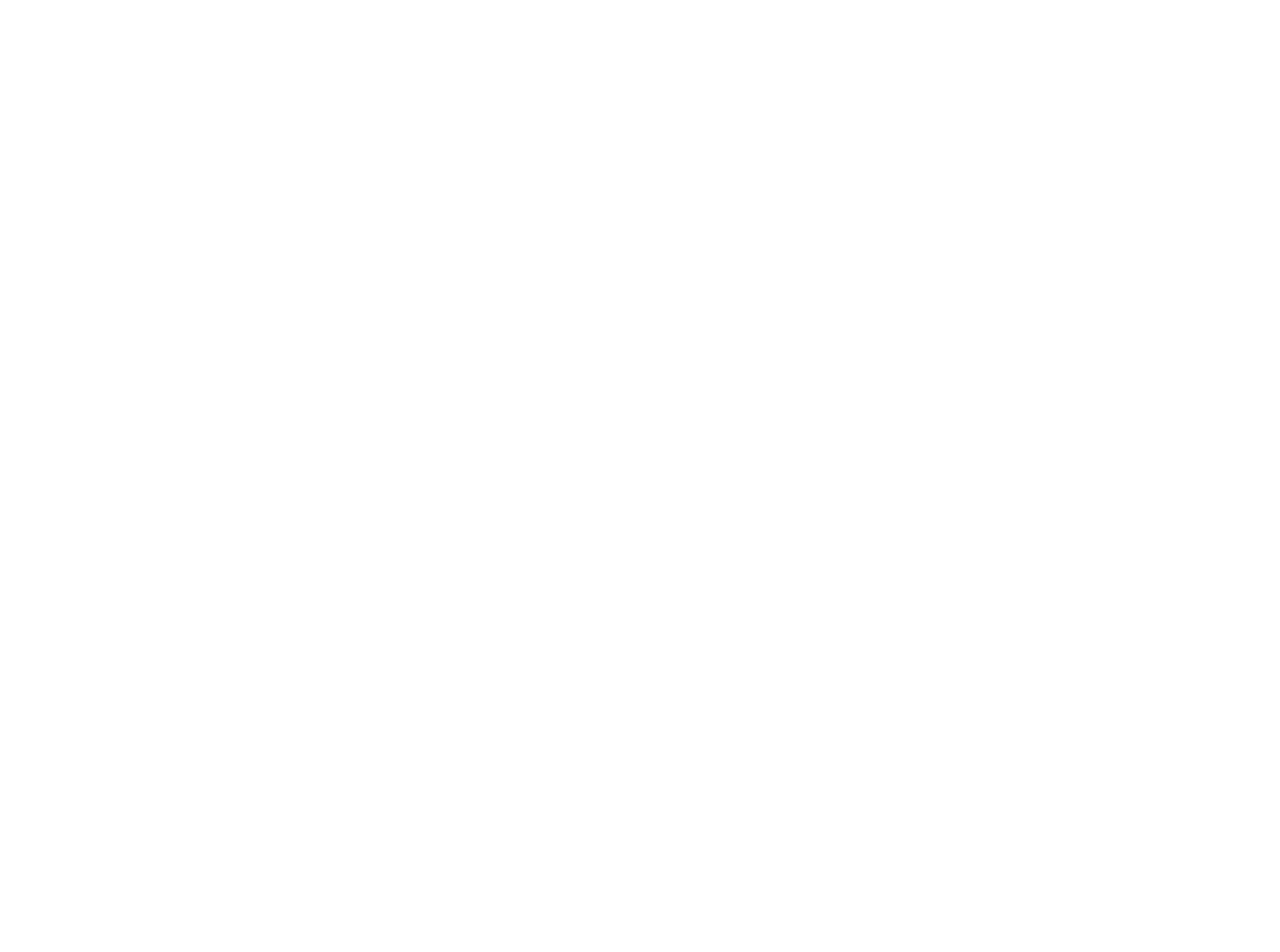
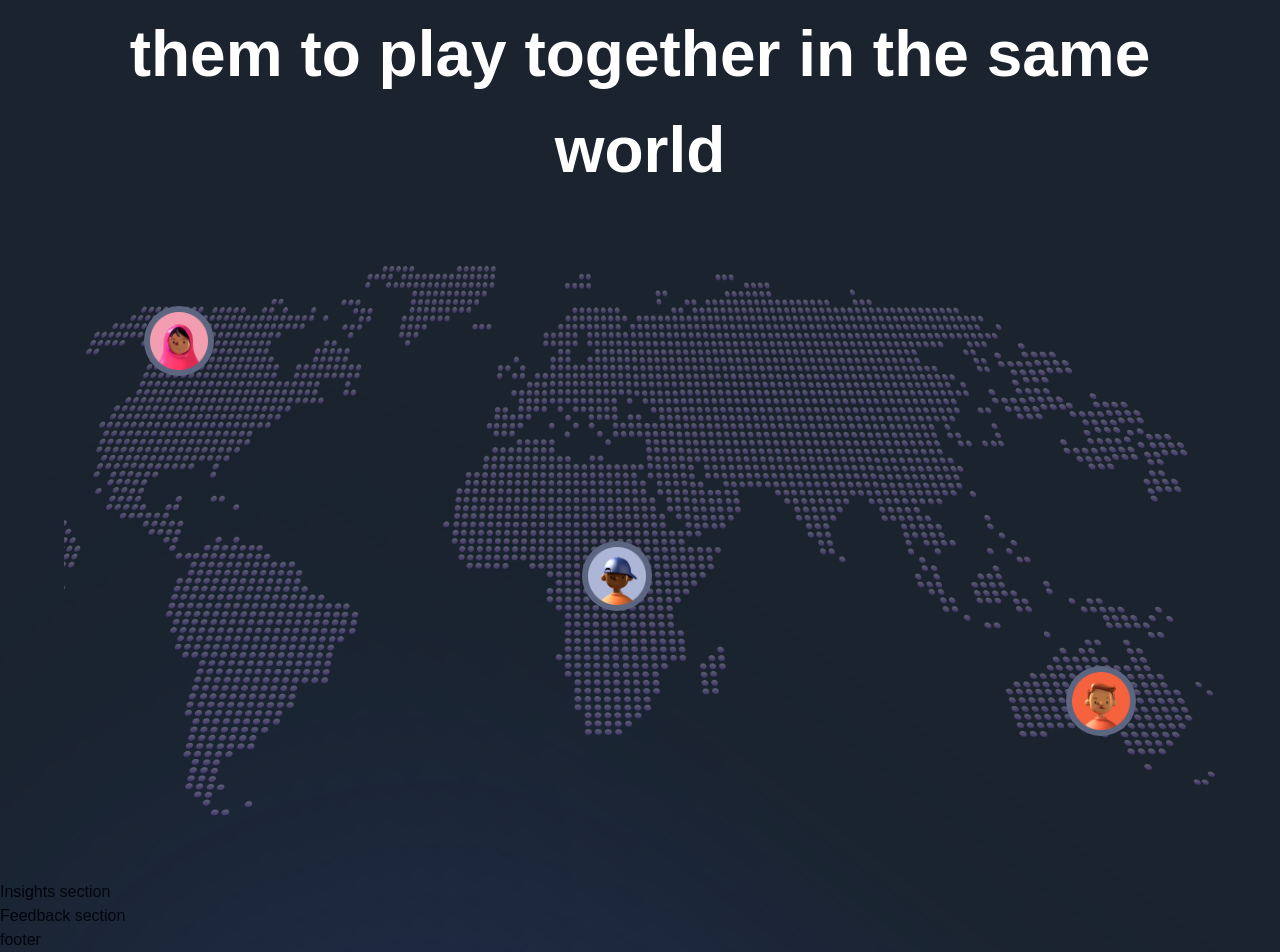
Before and after one commit to pavelzolotin/metaverse-next-js-app, a Next.js app: page / in a window 1280 px wide. Shown: the part 4291-5243 px from the top of the page. Before the commit the page ends 4204 px from the top, so only its background shows below. Built offline with nearby package versions, Linux system fonts and the light colour scheme; a web font is replaced by a local one.

Commit message:
create World section

```diff
--- a/constants/index.js
+++ b/constants/index.js
@@ -37,7 +37,7 @@ export const newFeatures = [
     imgUrl: '/vrpano.svg',
     title: 'A new world',
     subtitle:
-        'we have the latest update with new world for you to try never mind',
+        'We have the latest update with new world for you to try never mind',
   },
   {
     imgUrl: '/headset.svg',
--- a/sections/World.jsx
+++ b/sections/World.jsx
@@ -1,8 +1,57 @@
 'use client';
 
+import { motion } from 'framer-motion';
+
+import styles from '../styles';
+import { TitleText, TypingText } from '../components';
+import { fadeIn, staggerContainer } from '../utils/motion';
+
 const World = () => (
-  <section>
-    World section
+  <section className={`${styles.paddings} relative z-10`}>
+    <motion.div
+      variants={staggerContainer}
+      initial="hidden"
+      whileInView="show"
+      viewport={{ once: false, amount: 0.25 }}
+      className={`${styles.innerWidth} mx-auto flex flex-col`}
+    >
+      <TypingText title="| People on the World" textStyles="text-center" />
+      <TitleText
+        title={(<>Track friends around you and invite them to play together in the same world</>)}
+        textStyles="text-center"
+      />
+      <motion.div
+        variants={fadeIn('up', 'tween', 0.3, 1)}
+        className="relative mt-[68px] flex w-full h-[550px]"
+      >
+        <img
+          src="/map.png"
+          alt="map"
+          className="w-full h-full object-cover"
+        />
+        <div className="absolute bottom-20 right-20 w-[70px] h-[70px] p-[6px] rounded-full bg-[#5D6680]">
+          <img
+            src="people-01.png"
+            alt="people"
+            className="w-full h-full"
+          />
+        </div>
+        <div className="absolute top-10 left-20 w-[70px] h-[70px] p-[6px] rounded-full bg-[#5D6680]">
+          <img
+            src="/people-02.png"
+            alt="people"
+            className="w-full h-full"
+          />
+        </div>
+        <div className="absolute top-1/2 left-[45%] w-[70px] h-[70px] p-[6px] rounded-full bg-[#5D6680]">
+          <img
+            src="people-03.png"
+            alt="people"
+            className="w-full h-full"
+          />
+        </div>
+      </motion.div>
+    </motion.div>
   </section>
 );
 
```
